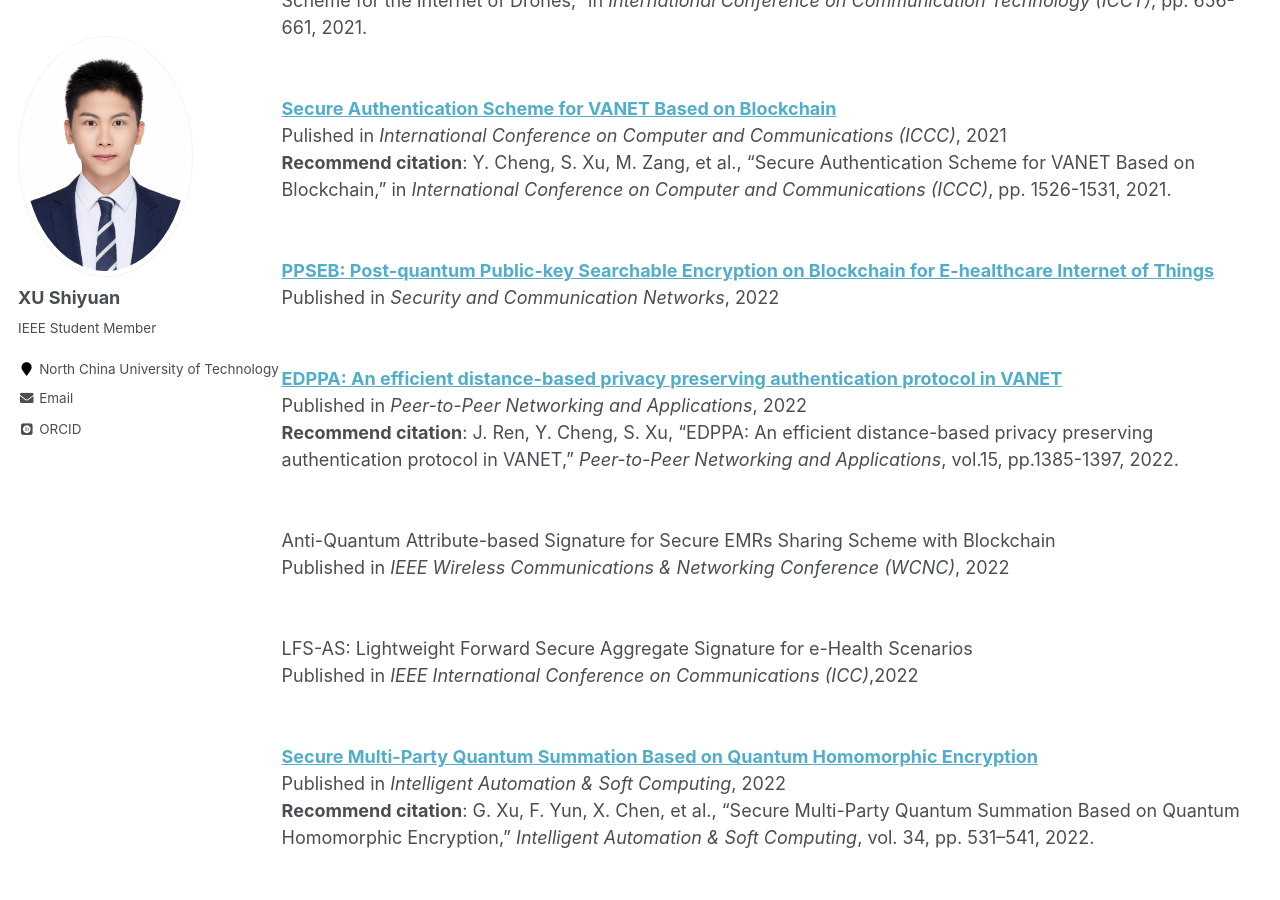
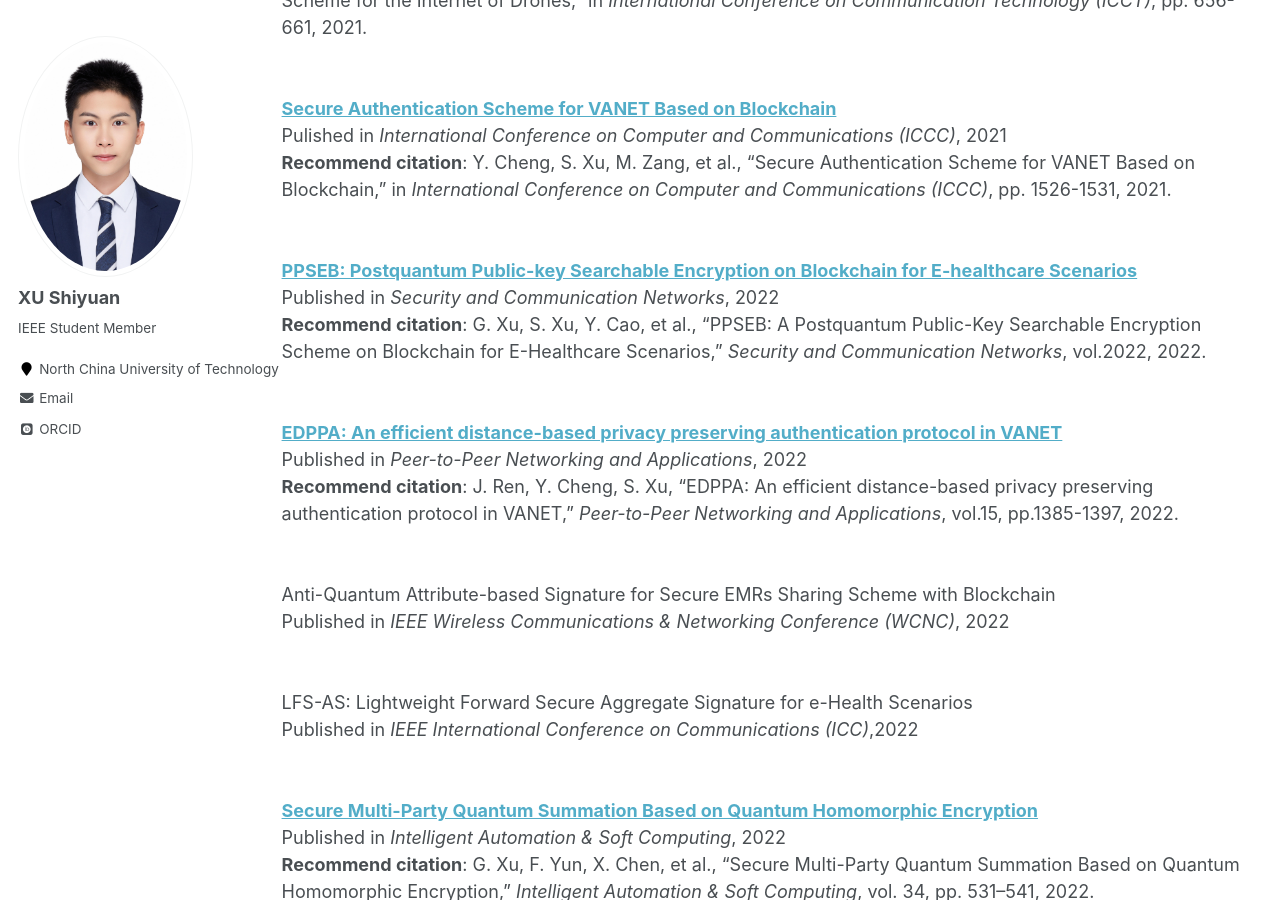
Before and after one commit to shiyuanjack/shiyuanjack.github.io, a Jekyll site: the page built from _pages/publications.md, in a window 1280 px wide and 900 px high, scrolled down 1116 px. Built offline with Jekyll 4.4.1, drawn with Linux system fonts in a browser that asks for light colours; some web fonts are replaced.

Commit message:
Update publications.md

```diff
--- a/_pages/publications.md
+++ b/_pages/publications.md
@@ -45,9 +45,11 @@ Pulished in *International Conference on Computer and Communications (ICCC)*, 20
 <br>
 **Recommend citation**: Y. Cheng, S. Xu, M. Zang, et al., "Secure Authentication Scheme for VANET Based on Blockchain," in *International Conference on Computer and Communications (ICCC)*, pp. 1526-1531, 2021.
 <br><br><br>
-[**PPSEB: Post-quantum Public-key Searchable Encryption on Blockchain for E-healthcare Internet of Things**](https://www.hindawi.com/journals/scn/2022/3368819/)
+[**PPSEB: Postquantum Public-key Searchable Encryption on Blockchain for E-healthcare Scenarios**](https://www.hindawi.com/journals/scn/2022/3368819/)
 <br>
 Published in *Security and Communication Networks*, 2022
+<br>
+**Recommend citation**: G. Xu, S. Xu, Y. Cao, et al., "PPSEB: A Postquantum Public-Key Searchable Encryption Scheme on Blockchain for E-Healthcare Scenarios," *Security and Communication Networks*, vol.2022, 2022.
 <br><br><br>
 [**EDPPA: An efficient distance-based privacy preserving authentication protocol in VANET**](https://link.springer.com/article/10.1007/s12083-022-01297-5)
 Published in *Peer-to-Peer Networking and Applications*, 2022
```
